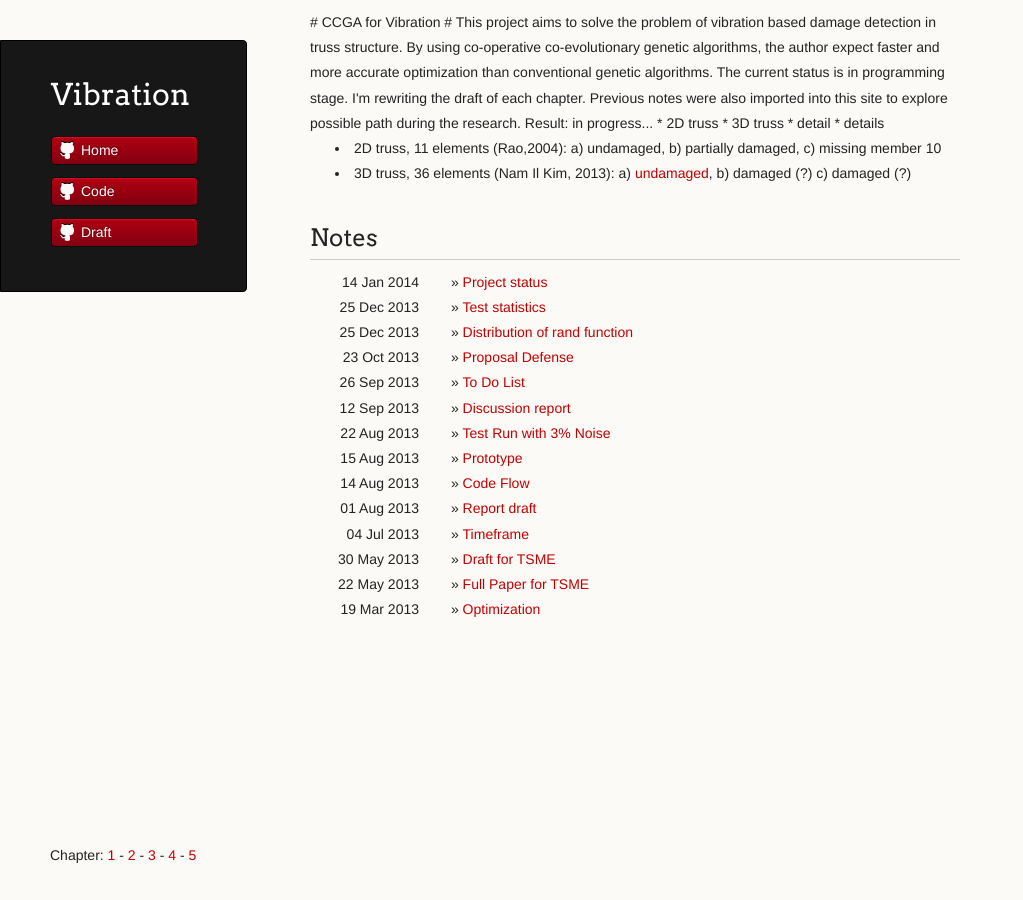
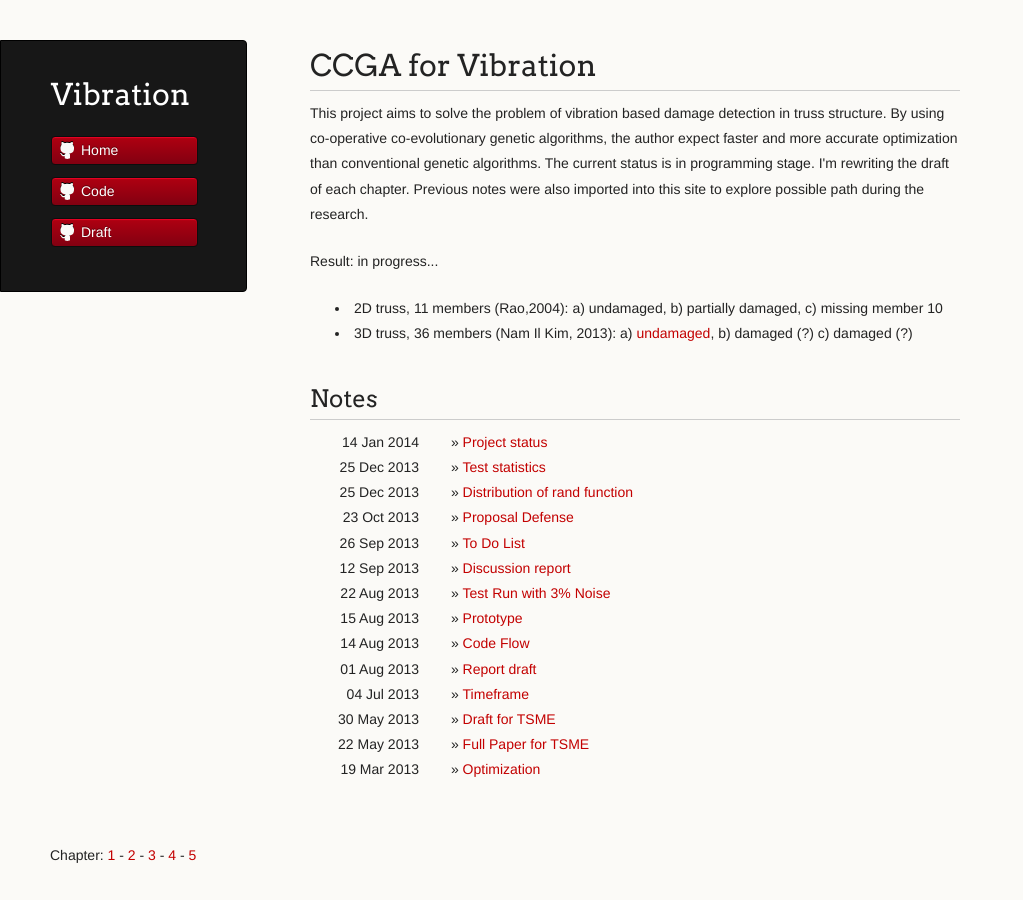
Before and after one commit to vireax/vibration, a Jekyll site: the page built from index.html, in a window 1280 px wide. Shown: the whole page, without its empty margins (0-1023 px from the left). Built offline with Jekyll 4.4.1, drawn with Linux system fonts in a browser that asks for light colours; the list of posts is cut into pages by our own code.

Commit message:
Update index.html

```diff
--- a/index.html
+++ b/index.html
@@ -3,21 +3,14 @@ layout: default
 title: CCGA for vibration based damage detection in truss structures
 ---
 
-# CCGA for Vibration #
+<h1>CCGA for Vibration </h1>
 
 {% if paginator.page == 1 %}
-This project aims to solve the problem of vibration based damage detection in truss structure. By using co-operative co-evolutionary genetic algorithms, the author expect faster and more accurate optimization than conventional genetic algorithms. The current status is in programming stage. I'm rewriting the draft of each chapter. Previous notes were also imported into this site to explore possible path during the research.
-
-Result: in progress...
-
-* 2D truss
-* 3D truss
-  * detail
-  * details
-
+<p>This project aims to solve the problem of vibration based damage detection in truss structure. By using co-operative co-evolutionary genetic algorithms, the author expect faster and more accurate optimization than conventional genetic algorithms. The current status is in programming stage. I'm rewriting the draft of each chapter. Previous notes were also imported into this site to explore possible path during the research. </p>
+<p>Result: in progress...</p>
 <ul>
-<li>2D truss, 11 elements (Rao,2004): a) undamaged, b) partially damaged, c) missing member 10</li>
-<li>3D truss, 36 elements (Nam Il Kim, 2013): a) <a href="http://vireax.github.io/vibration/truss36bars/">undamaged</a>, b) damaged (?) c) damaged (?) </li>
+<li>2D truss, 11 members (Rao,2004): a) undamaged, b) partially damaged, c) missing member 10</li>
+<li>3D truss, 36 members (Nam Il Kim, 2013): a) <a href="http://vireax.github.io/vibration/truss36bars/">undamaged</a>, b) damaged (?) c) damaged (?) </li>
 </ul>
 {% endif %}
 
```
